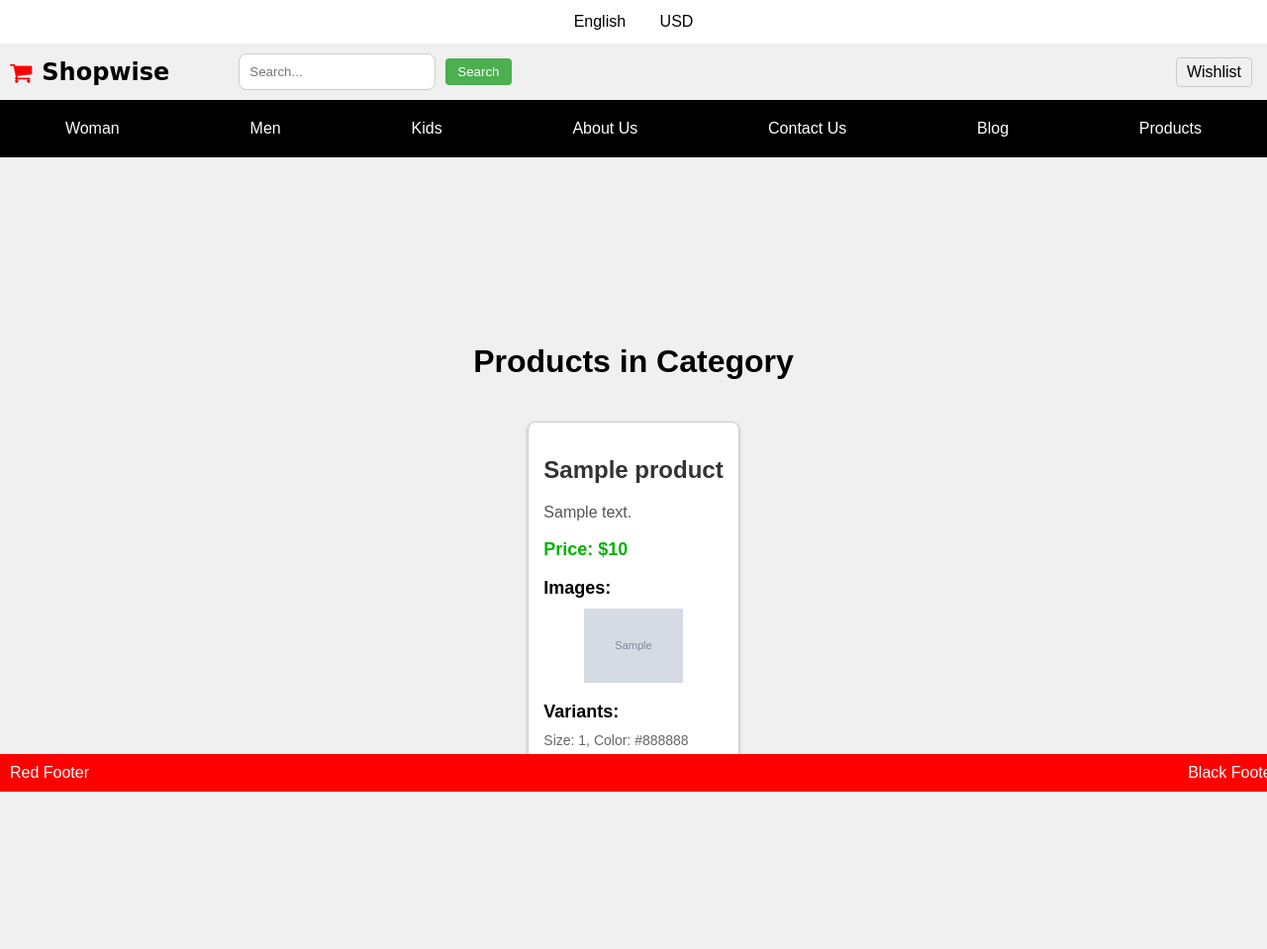
After one commit to rashmi-hk/PerfectShopWise, a Django app: template templates/products.html in a window 1280 px wide. The commit adds this page. Shown: the whole page at 99% size. Run offline with Django 4.2, Linux system fonts and the light colour scheme; the template is opened without the code that fills it: most values are stand-ins (such as "Sample title", 1, 10 or a date in 2020); grey boxes marked "Sample" are stand-in pictures.

Commit message:
catogory and product

```diff
--- a/cloth_app/api/views/home.py
+++ b/cloth_app/api/views/home.py
@@ -22,12 +22,12 @@ class HomeAPIList(APIView):
 
     def get(self,request):
         print("Inside get homeapi")
-        # return render(request, 'base.html')
+        return render(request, 'base.html')
         # return render(request, 'email_templet.html')
         # return render(request, 'forgot_password.html')
         # return render(request, 'reset_password.html')
         # return render(request, 'index.html')
-        return render(request, 'login.html')
+        # return render(request, 'login.html')
         # return render(request, 'otp_verification.html')
 
     def post(self,request):
--- a/cloth_app/urls.py
+++ b/cloth_app/urls.py
@@ -1,9 +1,11 @@
 from django.urls import path
 from cloth_app.api.views.home import HomeAPIList
+from cloth_app.api.views.categories import CategoryAPIList
+from cloth_app.api.views.product_api import ProductAPIList
 from cloth_app.api.views.register import RegisterAPIList
 from cloth_app.api.views.cart import CartAPIList
 from cloth_app.api.views.verify_otp import VerifyOtpAPIList
-from allauth.account.views import PasswordResetView
+# from allauth.account.views import PasswordResetView
 from django.contrib.auth import views as auth_views
 
 from django.conf import settings
@@ -12,6 +14,8 @@ from django.conf.urls.static import static
 
 urlpatterns = [
     path('home', HomeAPIList.as_view() , name='home'),
+    path('categories/<str:gender>/', CategoryAPIList.as_view() , name='categories'),
+    path('product_api/', ProductAPIList.as_view() , name='product_api'),
     path('register', RegisterAPIList.as_view() , name='register'),
     path('cart', CartAPIList.as_view() , name='cart'),
     path('verify_otp', VerifyOtpAPIList.as_view() , name='verify_otp'),
--- a/templates/base.html
+++ b/templates/base.html
@@ -1,6 +1,7 @@
 <!DOCTYPE html>
 <html>
 <head>
+   {% load static %}
   <link rel="stylesheet" href="https://cdnjs.cloudflare.com/ajax/libs/font-awesome/4.7.0/css/font-awesome.min.css">
   <style>
     body {
@@ -112,6 +113,24 @@
       border: 1px solid #ccc;
       border-radius: 4px;
     }
+    .dropdown {
+      position: relative;
+      display: inline-block;
+    }
+
+    .dropdown-content {
+      display: none;
+      position: absolute;
+      background-color: #f9f9f9;
+      min-width: 160px;
+      box-shadow: 0px 8px 16px 0px rgba(0,0,0,0.2);
+      padding: 12px 16px;
+      z-index: 1;
+    }
+
+    .dropdown:hover .dropdown-content {
+      display: block;
+    }
   </style>
 </head>
 <body>
@@ -142,15 +161,16 @@
   </div>
 
   <div class="nav-bar">
-    <a href="#">Woman</a>
-    <a href="#">Men</a>
-    <a href="#">Kids</a>
+    <a href="http://127.0.0.1:8000/categories/W/">Woman</a>
+    <a href="http://127.0.0.1:8000/categories/M/">Men</a>
+    <a href="http://127.0.0.1:8000/categories/W/">Kids</a>
     <a href="#">About Us</a>
     <a href="#">Contact Us</a>
     <a href="#">Blog</a>
     <a href="#">Products</a>
   </div>
-
+{% block content %}
+  {% endblock %}
   <!-- Your Main Content Goes Here -->
 
   <div class="footer red-footer">
--- /dev/null
+++ b/templates/products.html
@@ -0,0 +1,127 @@
+<!DOCTYPE html>
+{% extends 'base.html' %}
+
+{% block content %}
+{% load static %}
+<html lang="en">
+<head>
+    <meta charset="UTF-8">
+    <title>Title</title>
+    <style>
+        /* style.css */
+
+/* Reset some default browser styles */
+body, ul, li {
+    margin: 0;
+    padding: 0;
+    list-style: none;
+}
+
+/* Center the content vertically and horizontally */
+.container {
+    display: flex;
+    flex-direction: column;
+    align-items: center;
+    justify-content: center;
+    min-height: 100vh;
+    font-family: Arial, sans-serif;
+    background-color: #f0f0f0; /* Optional: Set the background color */
+}
+
+/* Style the product list and items */
+.product-list {
+    margin-top: 20px;
+}
+
+.product-item {
+    border: 1px solid #ccc;
+    padding: 15px;
+    margin-bottom: 20px;
+    border-radius: 8px;
+    box-shadow: 0px 2px 4px rgba(0, 0, 0, 0.2);
+    background-color: #fff;
+}
+
+.product-name {
+    font-size: 24px;
+    color: #333;
+}
+
+.product-description {
+    font-size: 16px;
+    color: #555;
+    margin-bottom: 10px;
+}
+
+.product-price {
+    font-size: 18px;
+    font-weight: bold;
+    color: #00b300; /* Green color for price */
+}
+
+/* Style the images and variants */
+.product-subtitle {
+    font-size: 18px;
+    font-weight: bold;
+    margin-top: 10px;
+    margin-bottom: 5px;
+}
+
+.image-list {
+    display: flex;
+    flex-wrap: wrap;
+    justify-content: center;
+}
+
+.image-item {
+    padding: 5px;
+}
+
+.image-item img {
+    max-width: 100px;
+    max-height: 100px;
+}
+
+.variant-list {
+    margin-top: 10px;
+}
+
+.variant-item {
+    font-size: 14px;
+    color: #666;
+}
+
+    </style>
+</head>
+<body>
+  <div class="container">
+        <h1>Products in Category</h1>
+        <ul class="product-list">
+            {% for product in result_list %}
+            <li class="product-item">
+                <h2 class="product-name">{{ product.name }}</h2>
+                <p class="product-description">{{ product.description }}</p>
+                <p class="product-price">Price: ${{ product.price }}</p>
+                {% if product.images %}
+                    <h3 class="product-subtitle">Images:</h3>
+                    <ul class="image-list">
+                        {% for image in product.images %}
+                            <li class="image-item"><img src="{{ image }}" alt="Product Image"></li>
+                        {% endfor %}
+                    </ul>
+                {% endif %}
+                {% if product.variants %}
+                    <h3 class="product-subtitle">Variants:</h3>
+                    <ul class="variant-list">
+                        {% for variant in product.variants %}
+                            <li class="variant-item">Size: {{ variant.size }}, Color: {{ variant.color }}</li>
+                        {% endfor %}
+                    </ul>
+                {% endif %}
+            </li>
+            {% endfor %}
+        </ul>
+    </div>
+</body>
+</html>
+{% endblock %}
```
Also changed, not shown: cloth_app/admin.py (+87 -7 lines), cloth_app/api/views/categories.py (added, +47 -0 lines), cloth_app/api/views/product_api.py (added, +55 -0 lines), cloth_app/models.py (+47 -1 lines), templates/category.html (added, +84 -0 lines), cloth_app/migrations/0001_initial.py, cloth_app/migrations/0002_customuser_otp.py (deleted), cloth_app/migrations/0002_subcategory_categories_subcategories.py (added), cloth_app/migrations/0003_product_offer.py (added), cloth_app/migrations/0003_remove_customuser_jwt_token_remove_customuser_token.py (deleted), cloth_app/migrations/0004_categories_order_product_productvariant_productimage_and_more.py (deleted), cloth_app/migrations/0004_product_subcategoryname.py (added), cloth_app/migrations/0005_categories_gender.py (added).
